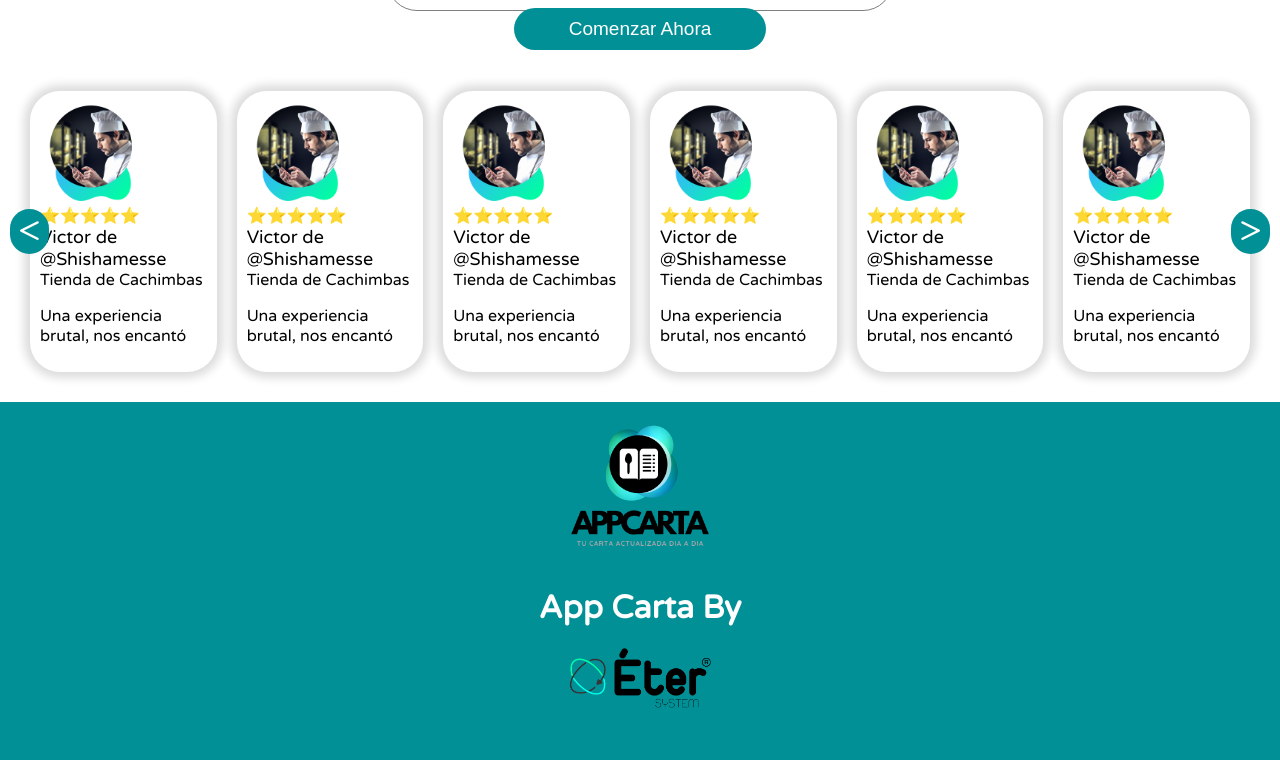
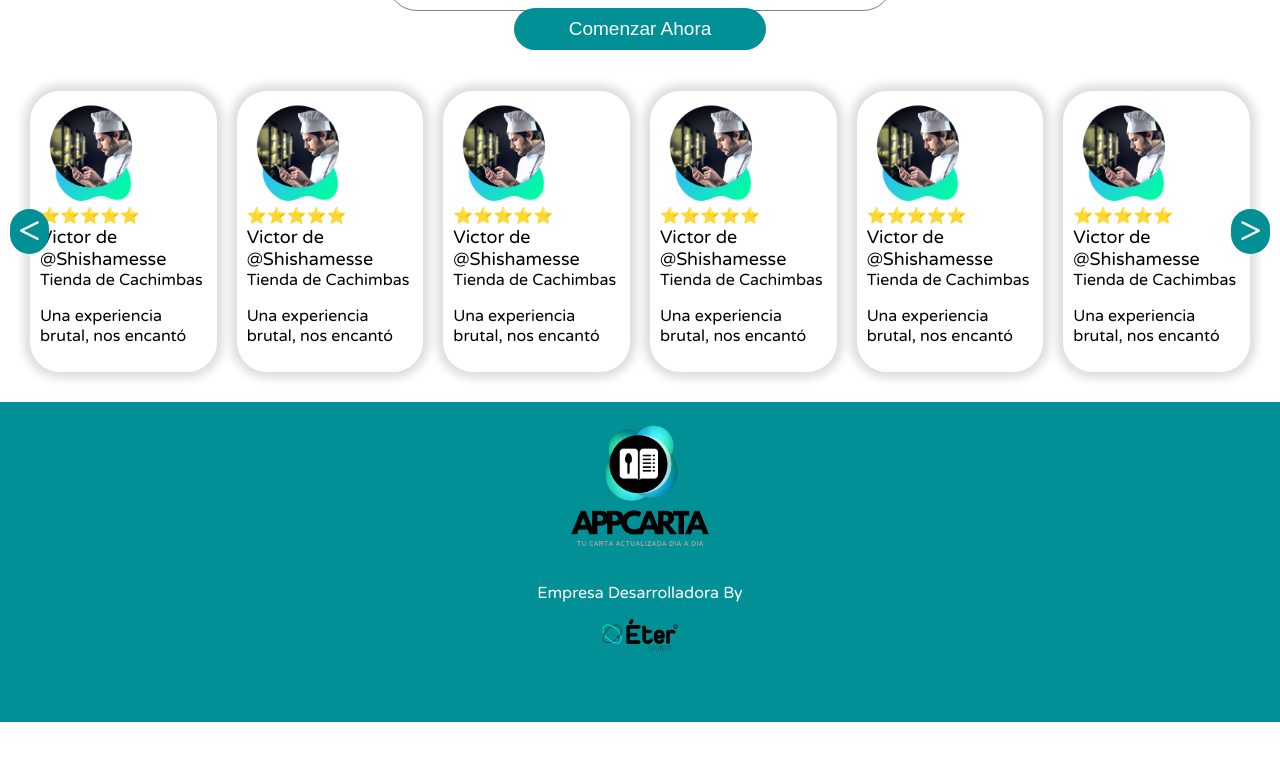
Before and after one commit to juankarmjackson/etersystem.github.io, a plain HTML site: page index.html in a window 1280 px wide. Shown: the part 2293-3053 px from the top of the page. After the commit the page ends 3015 px from the top, so only its background shows below. Drawn offline with nearby package versions, Linux system fonts and the light colour scheme.

Commit message:
feat: footer

```diff
--- a/index.html
+++ b/index.html
@@ -306,10 +306,10 @@
             <i class="fa-regular fa-right">></i>
         </div>
     </section>
-    <footer class="oferta">
+    <footer class="oferta" style="text-align: center;min-height: 300px;">
         <img src="AppCarta.png" style="width: 150px;">
-        <h1>App Carta By</h1>
-        <img src="etersystem.png" style="width: 150px;">
+        <p>Empresa Desarrolladora By</p>
+        <img src="etersystem.png" style="width: 80px;">
 
     </footer>
     <script src="confetti.min.js"></script>
```
